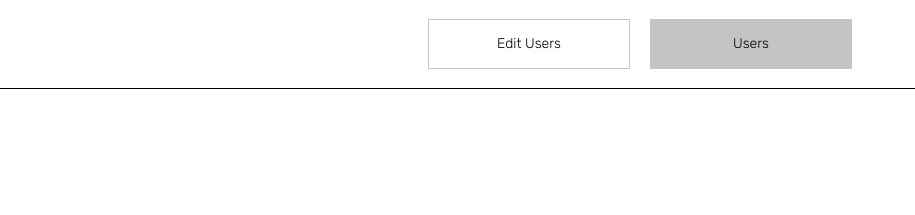
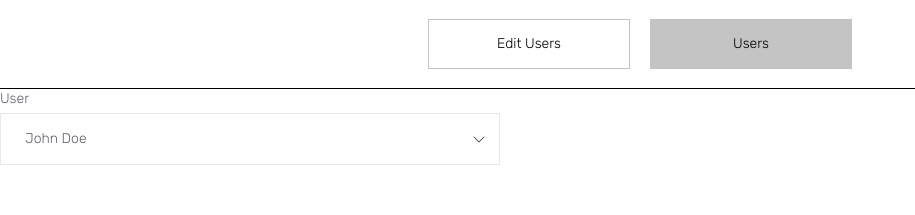
Before and after one commit to Vnyway/test_react, a React (Create React App) app in the folder task/: page /edit in a window 1280 px wide. Shown: the top 215 px of the page, without its empty margins (0-915 px from the left). Built offline with nearby package versions, Linux system fonts and the light colour scheme.

Commit message:
випадне меню

```diff
--- /dev/null
+++ b/task/src/components/OptionsWithHeading.jsx
@@ -0,0 +1,35 @@
+import { useState } from "react";
+
+const OptionsWithHeading = ({ heading, values, selected, setSelected }) => {
+  const [opened, setOpened] = useState(false);
+  return (
+    <div className="options-with-heading">
+      <span>{heading}</span>
+      <div onClick={() => setOpened((pv) => !pv)} className="drop-down-menu">
+        <div
+          className={`default-option ${
+            opened ? "default-option-opened" : "default-option-closed"
+          }`}>
+          <p>{selected}</p>
+          <img
+            className={opened && "arrow-opened"}
+            src="./images/arrow.png"
+            alt="open menu"
+          />
+        </div>
+        <div className={`${opened ? "options-opened" : "options-closed"}`}>
+          {values.map((option, index) => (
+            <div
+              key={option.value || index}
+              onClick={() => setSelected(option.name)}
+              className="option">
+              {option.name}
+            </div>
+          ))}
+        </div>
+      </div>
+    </div>
+  );
+};
+
+export default OptionsWithHeading;
--- a/task/src/index.css
+++ b/task/src/index.css
@@ -4,6 +4,8 @@
 :root {
   --primary-color: #000000;
   --secondary-color: #c4c4c4;
+  --custom-gray: #5e626b;
+  --input-border: #e3e8ee;
 }
 
 * {
@@ -13,6 +15,24 @@
   font-weight: 300;
   font-size: 14px;
   line-height: 20px;
+}
+
+*::-webkit-scrollbar {
+  width: 7px;
+}
+
+*::-webkit-scrollbar-thumb {
+  background-color: black;
+  border-radius: 8px;
+}
+
+*::-webkit-scrollbar-track {
+  background: #869dc833;
+  border-radius: 8px;
+}
+
+*::-webkit-scrollbar-button {
+  display: none;
 }
 
 h1 {
@@ -60,3 +80,62 @@ h1 {
   gap: 20px;
   border-bottom: var(--primary-color) 1px solid;
 }
+
+/* options with headings */
+
+.options-with-heading {
+  display: flex;
+  flex-direction: column;
+  gap: 4px;
+  font-weight: 400;
+  color: var(--custom-gray);
+}
+
+.options-with-heading .drop-down-menu {
+  display: flex;
+  flex-direction: column;
+  max-width: 500px;
+}
+
+.options-with-heading .default-option {
+  display: flex;
+  justify-content: space-between;
+  align-items: center;
+  padding: 8px 12px 8px 24px;
+  height: 34px;
+}
+
+.options-with-heading .default-option-closed {
+  border: var(--input-border) 1px solid;
+}
+
+.options-with-heading .default-option-opened {
+  border: var(--primary-color) 1px solid;
+  border-bottom: #ffffff;
+}
+
+.options-with-heading .arrow-opened {
+  rotate: 180deg;
+}
+
+.options-with-heading .options-closed {
+  display: none;
+}
+
+.options-with-heading .options-opened {
+  max-height: 200px;
+  overflow-y: auto;
+  scrollbar-width: 4px;
+  display: flex;
+  flex-direction: column;
+  border: var(--primary-color) 1px solid;
+  border-top: #ffffff;
+}
+
+.options-with-heading .option {
+  display: flex;
+  align-items: center;
+  padding: 8px 12px 8px 24px;
+  height: 34px;
+  cursor: default;
+}
--- a/task/src/pages/EditUsers.jsx
+++ b/task/src/pages/EditUsers.jsx
@@ -1,7 +1,18 @@
+import { useState } from "react";
+import OptionsWithHeading from "../components/OptionsWithHeading";
+import { users } from "../constants";
+
 const EditUsers = () => {
+  const usernames = users.map((user) => ({ name: user.name }));
+  const [selectedUsername, setSelectedUsername] = useState(usernames[0].name);
   return (
     <div>
-      <div></div>
+      <OptionsWithHeading
+        heading="User"
+        values={usernames}
+        selected={selectedUsername}
+        setSelected={setSelectedUsername}
+      />
     </div>
   );
 };
```
Also changed, not shown: task/public/images/arrow.png (added).
